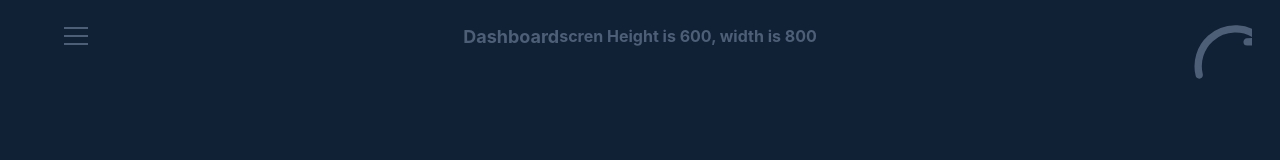
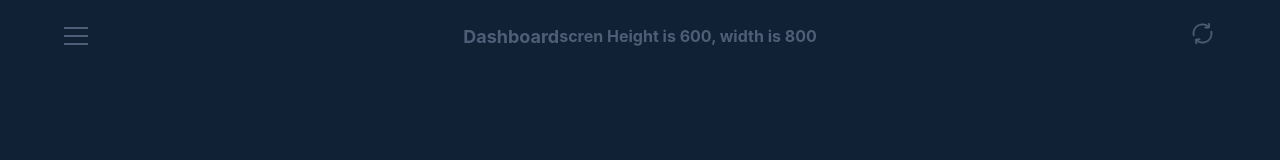
Before and after one commit to earGO/hyperquant, a React (Create React App) app: page / in a window 1280 px wide. Shown: the top 160 px of the page. Built offline with nearby package versions, Linux system fonts and the light colour scheme.

Commit message:
fixed svg scaling problem

```diff
--- a/package.json
+++ b/package.json
@@ -28,5 +28,9 @@
       "last 1 firefox version",
       "last 1 safari version"
     ]
+  },
+  "devDependencies": {
+    "gulp": "4.0.2",
+    "gulp-sass": "4.0.2"
   }
 }
--- a/src/components/RefreshButton/RefreshButton.js
+++ b/src/components/RefreshButton/RefreshButton.js
@@ -4,7 +4,7 @@ import './RefreshButton.scss'
 const RefreshButton = () => {
     return (
         <div className={'refresh-button'}>
-            <svg className={''}>
+            <svg className={''} viewBox={'0 0 100 100'}>
                     <path
                         d="M8.01587 6.9406C13.1832 2.26642 20.9163 2.19495 26.1551 6.46175L22.0027 6.61898C21.4667 6.64043 21.0521 7.08354 21.0736 7.61957C21.095 8.14131 21.5238 8.54869 22.0384 8.54869C22.0527 8.54869 22.0599 8.54869 22.0742 8.54869L28.4494 8.31284C28.9711 8.2914 29.3785 7.86972 29.3785 7.34799V7.27651C29.3785 7.26222 29.3785 7.25507 29.3785 7.24078V7.23363L29.1426 0.929915C29.1212 0.393885 28.6709 -0.0206456 28.142 0.000795604C27.606 0.0222368 27.1915 0.465355 27.2129 1.00139L27.363 4.95372C24.7686 2.83104 21.5739 1.60174 18.1576 1.43021C13.9265 1.2158 9.85982 2.66665 6.72225 5.51119C2.40542 9.42064 0.57577 15.367 1.94801 21.0275C2.05521 21.4706 2.4483 21.7636 2.88427 21.7636C2.96289 21.7636 3.03436 21.7565 3.11298 21.735C3.62757 21.6064 3.94919 21.0847 3.82054 20.5701C2.61983 15.5957 4.22078 10.3712 8.01587 6.9406Z"
                         />
```
Also changed, not shown: 2 other files (tests, documents, lock files or other folders).
